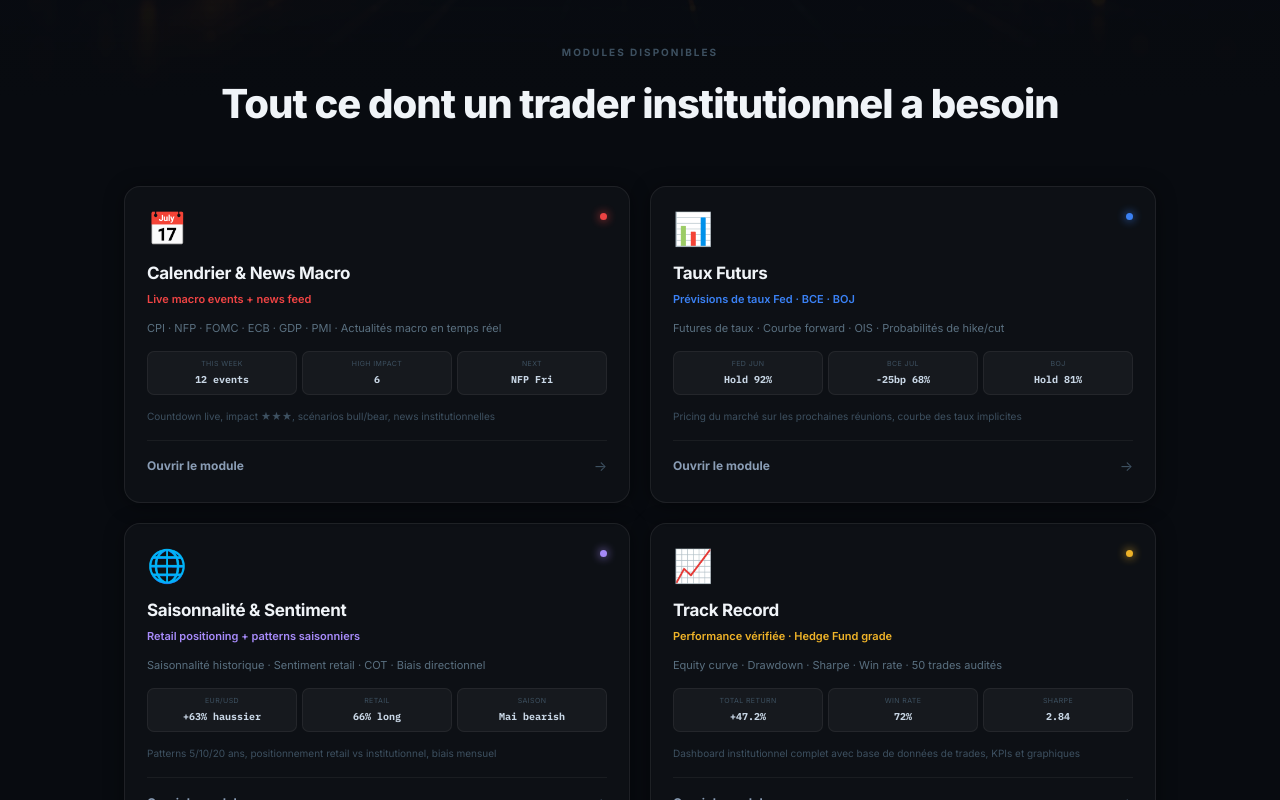
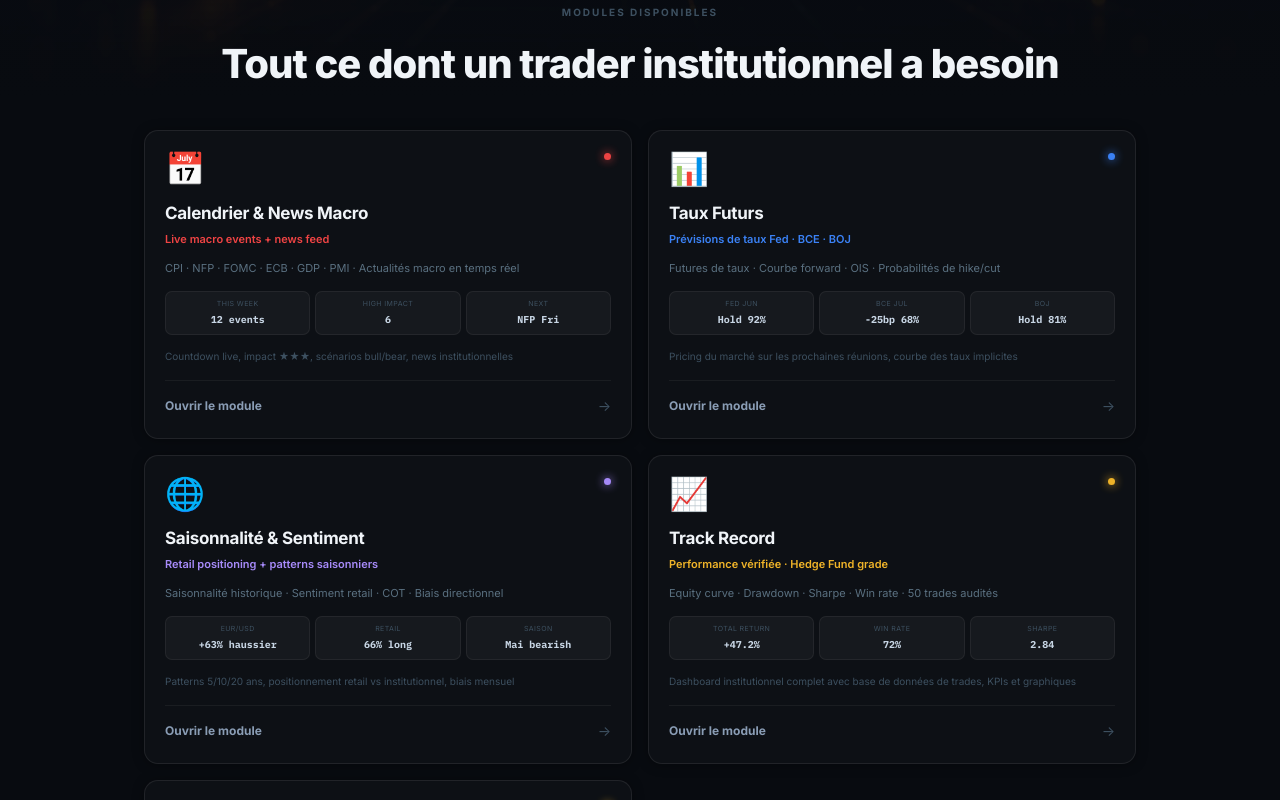
Before and after one commit to clementcarvalho31-del/nexterm, a Next.js app: page /terminal in a window 1280 px wide. Shown: the part 700-1500 px from the top of the page. Built offline with nearby package versions, Linux system fonts and the light colour scheme; no server answers.

Commit message:
feat: home optimisée layout + animations Apple

```diff
--- a/app/terminal/page.tsx
+++ b/app/terminal/page.tsx
@@ -68,13 +68,13 @@ function ModuleCard({ m, delay, onEnter, lang }: { m:any; delay:number; onEnter:
       onMouseLeave={() => setHov(false)}
       style={{
         opacity:    visible ? 1 : 0,
-        transition: `opacity 0.6s cubic-bezier(.22,1,.36,1) ${delay}s, transform 0.6s cubic-bezier(.22,1,.36,1) ${delay}s, box-shadow 200ms, border-color 200ms, background 200ms`,
-        padding: '26px 22px', borderRadius:16, cursor:'pointer',
-        background: hov ? m.bg : 'rgba(255,255,255,.025)',
-        border:     `1px solid ${hov ? m.border : 'rgba(255,255,255,.07)'}`,
-        boxShadow:  hov ? `0 20px 60px ${m.glow}, 0 0 0 1px ${m.border}` : '0 2px 20px rgba(0,0,0,.4)',
-        transform:  hov ? 'translateY(-6px) scale(1.005)' : (visible ? 'translateY(0)' : 'translateY(32px) scale(.97)'),
-        display:'flex', flexDirection:'column',
+        transition: `opacity 0.55s cubic-bezier(.22,1,.36,1) ${delay}s, transform 0.55s cubic-bezier(.22,1,.36,1) ${delay}s, box-shadow 180ms, border-color 180ms, background 180ms`,
+        padding: '22px 20px', borderRadius:14, cursor:'pointer',
+        background: hov ? m.bg : 'rgba(255,255,255,.022)',
+        border:     `1px solid ${hov ? m.border : 'rgba(255,255,255,.08)'}`,
+        boxShadow:  hov ? `0 16px 48px ${m.glow}, 0 0 0 1px ${m.border}` : '0 1px 12px rgba(0,0,0,.35)',
+        transform:  hov ? 'translateY(-5px) scale(1.004)' : (visible ? 'translateY(0)' : 'translateY(28px) scale(.96)'),
+        display:'flex', flexDirection:'column', height:'100%',
       }}>
       {/* Top */}
       <div style={{ display:'flex', alignItems:'flex-start', justifyContent:'space-between', marginBottom:16 }}>
@@ -170,7 +170,7 @@ function DashboardHome({ onEnter, lang, onLangChange }: { onEnter:(tab:TabId)=>v
       <div style={{ position:'relative', zIndex:1 }}>
 
         {/* ── Hero section ── */}
-        <section style={{ display:'flex', flexDirection:'column', alignItems:'center', padding:'110px 24px 80px', textAlign:'center' }}>
+        <section style={{ display:'flex', flexDirection:'column', alignItems:'center', padding:'90px 24px 60px', textAlign:'center' }}>
 
           {/* Badge */}
           <div style={{ opacity: heroVisible ? 1 : 0, transform: heroVisible ? 'translateY(0)' : 'translateY(16px)', transition:'opacity 0.7s cubic-bezier(.22,1,.36,1) 0s, transform 0.7s cubic-bezier(.22,1,.36,1) 0s' }}>
@@ -205,10 +205,10 @@ function DashboardHome({ onEnter, lang, onLangChange }: { onEnter:(tab:TabId)=>v
         </section>
 
         {/* ── Modules grid ── */}
-        <section style={{ padding:'0 5vw 100px', maxWidth:1160, margin:'0 auto' }}>
+        <section style={{ padding:'0 5vw 70px', maxWidth:1120, margin:'0 auto' }}>
 
           <Reveal delay={0}>
-            <div style={{ textAlign:'center', marginBottom:52 }}>
+            <div style={{ textAlign:'center', marginBottom:36 }}>
               <div style={{ fontSize:10, fontWeight:700, letterSpacing:'2px', color:'#3d5060', marginBottom:14, textTransform:'uppercase' }}>
                 {lang === 'fr' ? 'Modules disponibles' : 'Available modules'}
               </div>
@@ -218,15 +218,10 @@ function DashboardHome({ onEnter, lang, onLangChange }: { onEnter:(tab:TabId)=>v
             </div>
           </Reveal>
 
-          {/* 2+2 grid */}
-          <div style={{ display:'grid', gridTemplateColumns:'repeat(2,1fr)', gap:20, marginBottom:20 }}>
-            {modules.slice(0, 2).map((m, i) => (
-              <ModuleCard key={m.id} m={m} delay={i * 0.08} onEnter={onEnter} lang={lang} />
-            ))}
-          </div>
-          <div style={{ display:'grid', gridTemplateColumns:'repeat(2,1fr)', gap:20 }}>
-            {modules.slice(2, 4).map((m, i) => (
-              <ModuleCard key={m.id} m={m} delay={i * 0.08 + 0.1} onEnter={onEnter} lang={lang} />
+          {/* 2x2 optimised grid */}
+          <div style={{ display:'grid', gridTemplateColumns:'repeat(2,1fr)', gridTemplateRows:'auto auto', gap:16 }}>
+            {modules.map((m, i) => (
+              <ModuleCard key={m.id} m={m} delay={i * 0.07} onEnter={onEnter} lang={lang} />
             ))}
           </div>
         </section>
```
